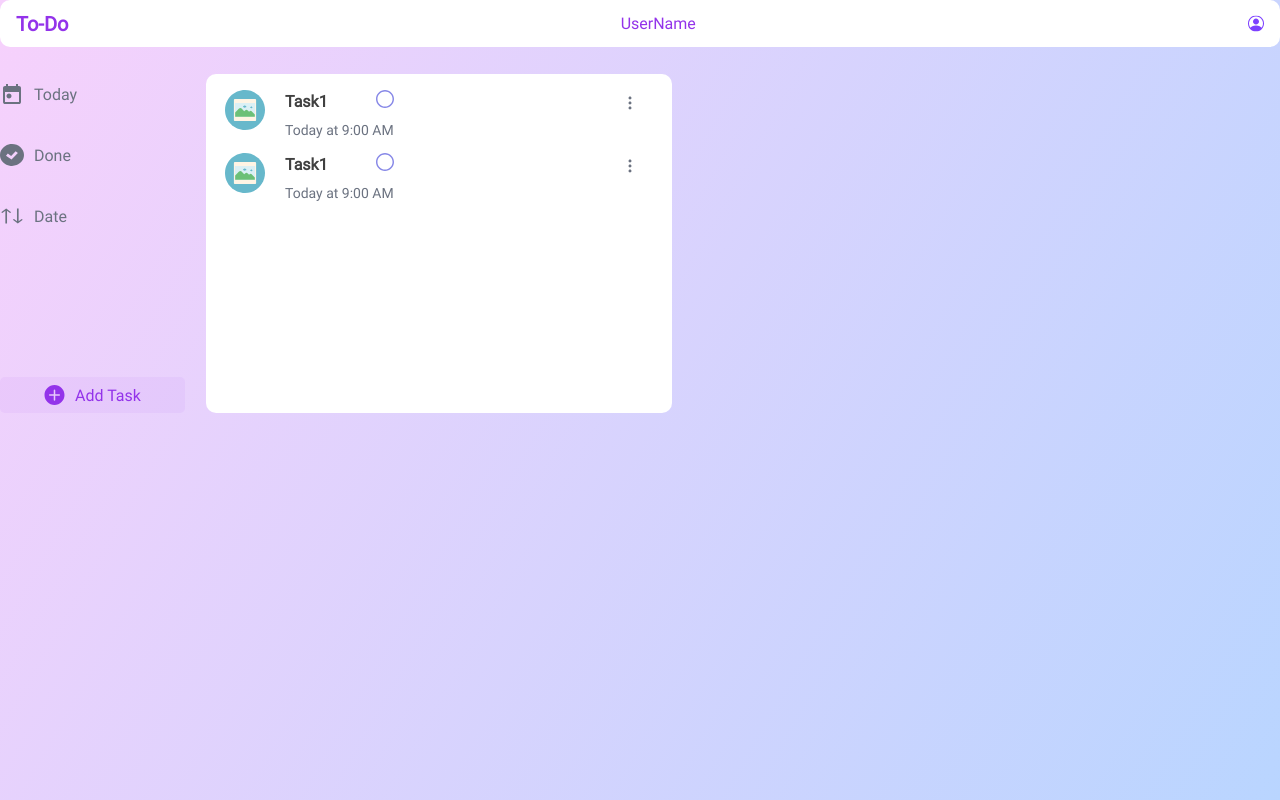
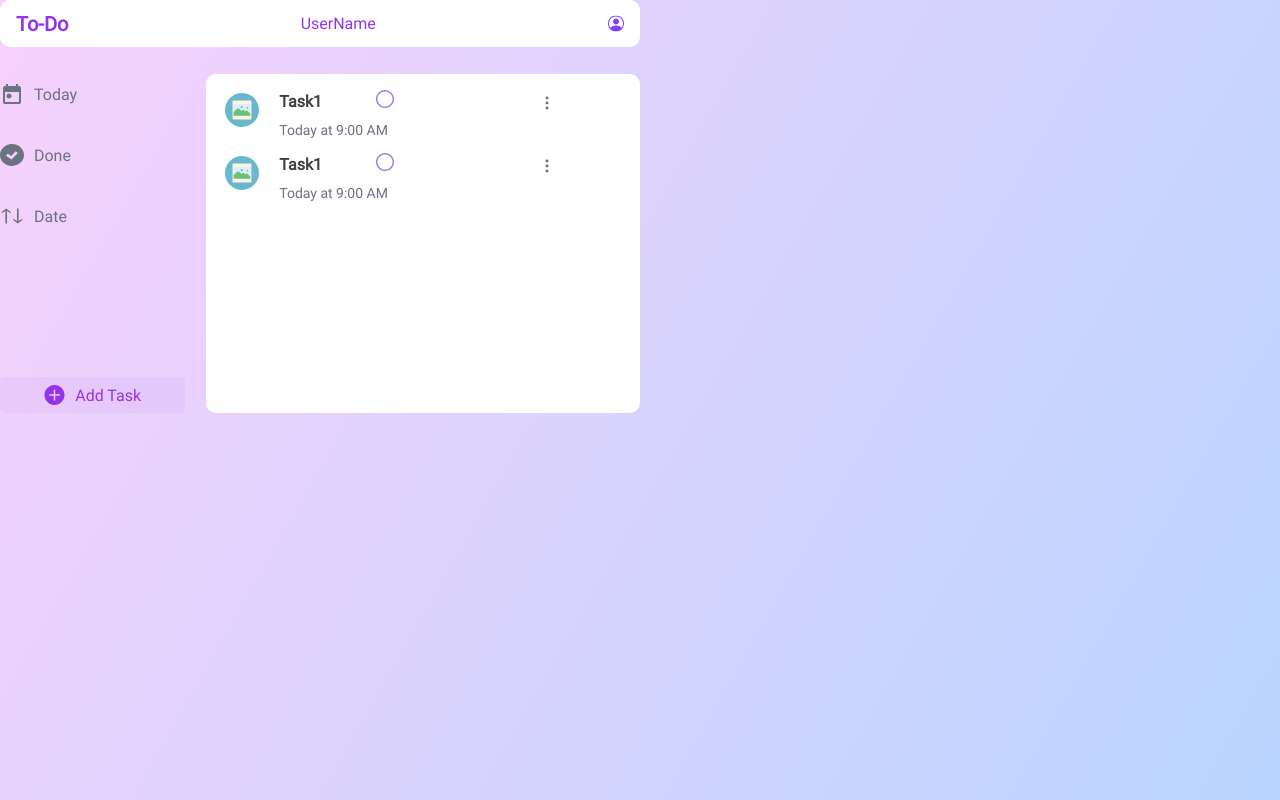
Before and after one commit to tinamilk/todo_v2, a React (Create React App) app: page / in a window 1280 px wide. Built offline with nearby package versions, Linux system fonts and the light colour scheme.

Commit message:
Changetasks page styles

```diff
--- a/src/components/layout/filter-menu/filter.styled.ts
+++ b/src/components/layout/filter-menu/filter.styled.ts
@@ -6,11 +6,12 @@ interface ItemProps { isActive : boolean};
 export const MenuWrapper = styled.div`
     display: flex;
     flex-direction: column;
+    width: 30%;
     gap: 141px;
 `
 
 export const FilterButtonsWrapper = styled.div`
-     display: flex;
+    display: flex;
     flex-direction: column;
     gap: 21px;
 `
--- a/src/components/layout/header/Header.tsx
+++ b/src/components/layout/header/Header.tsx
@@ -1,6 +1,5 @@
 import React from "react";
 import { AppHeading, HeaderWrapper, UserName } from "./header.styles";
-import userIcon from "../../../assets/img/user-icon.svg";
 import { UserIcon } from "../../../assets/Icons";
 
 export const Header = () => {
--- a/src/components/layout/header/header.styles.ts
+++ b/src/components/layout/header/header.styles.ts
@@ -2,6 +2,7 @@ import styled from 'styled-components';
 
 
 export const HeaderWrapper = styled.div`
+    width: 50%;
     padding: 16px;
     background-color: #fff;
     display: flex;
--- a/src/components/layout/task/Task.styled.ts
+++ b/src/components/layout/task/Task.styled.ts
@@ -14,6 +14,7 @@ export const TaskWrapper = styled.div`
 export const TaskDataWrapper = styled.div`
     display: flex;
     flex-direction: column;
+    width: 80%;
     gap: 5px;
 `
 
@@ -50,7 +51,7 @@ export const OptionsContainer = styled.div`
 export const OptionsButton = styled.button`
     min-width: 30px;
     max-height: 30px;
-    margin-left: 50%;
+    margin-left: 20%;
     &:hover {
         background: rgba(147, 51, 234, 0.06);
         border-radius: 50%;
--- a/src/components/layout/task/Task.tsx
+++ b/src/components/layout/task/Task.tsx
@@ -46,7 +46,6 @@ export const Task = () => {
       <OptionsButton onMouseEnter={() => setIsMenuOpen(true)}>
         <OptionsIcon />
       </OptionsButton>
-
       <OptionsContainer>
         <TaskMenuContent isActive={isMenuOpen}>
           <TaskMenuItem>
--- a/src/components/layout/tasks/Tasks.styled.ts
+++ b/src/components/layout/tasks/Tasks.styled.ts
@@ -7,6 +7,6 @@ export const TasksWrapper = styled.div`
   background-color: #fff;
   border-radius: 10px;
   min-height: 321px;
-  width: 466px;
+  width: 70%;
   padding: 16px 19px;
 `;
--- a/src/components/ui/content-wrapper/content-wrapper.ts
+++ b/src/components/ui/content-wrapper/content-wrapper.ts
@@ -1,6 +1,7 @@
 import styled from 'styled-components';
 
 export const ContentWrapper = styled.div`
+    width: 50%;
     display: flex;
     flex-direction: row;
     gap: 21px;
```
